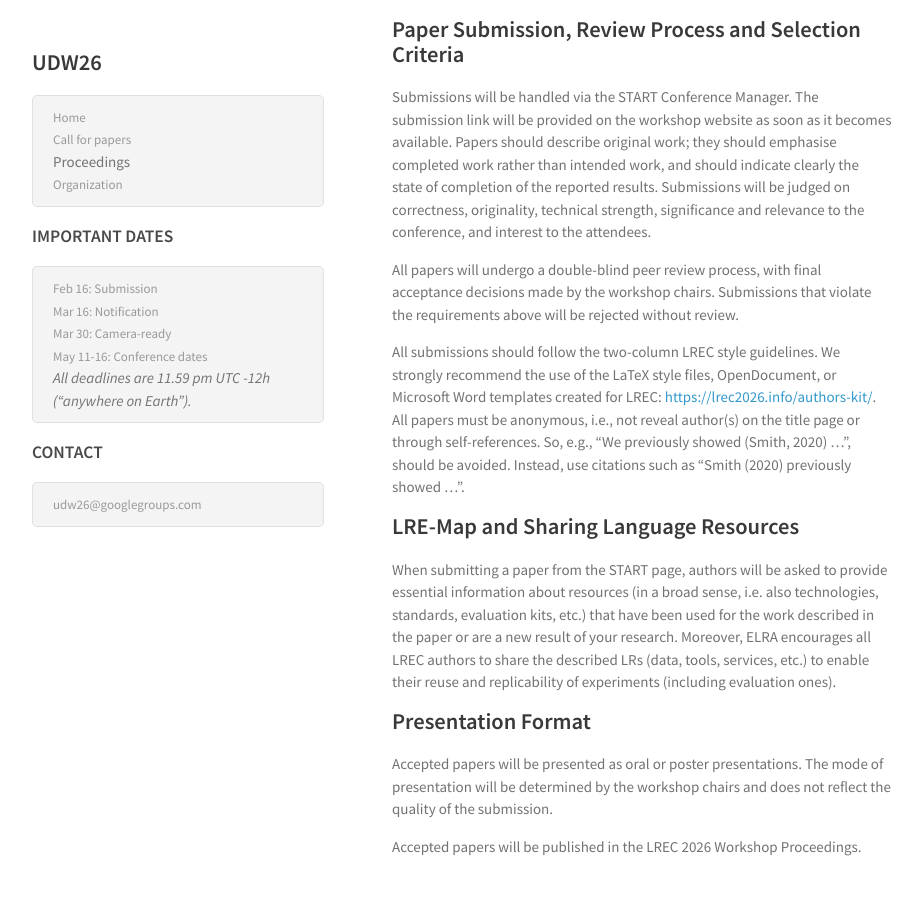
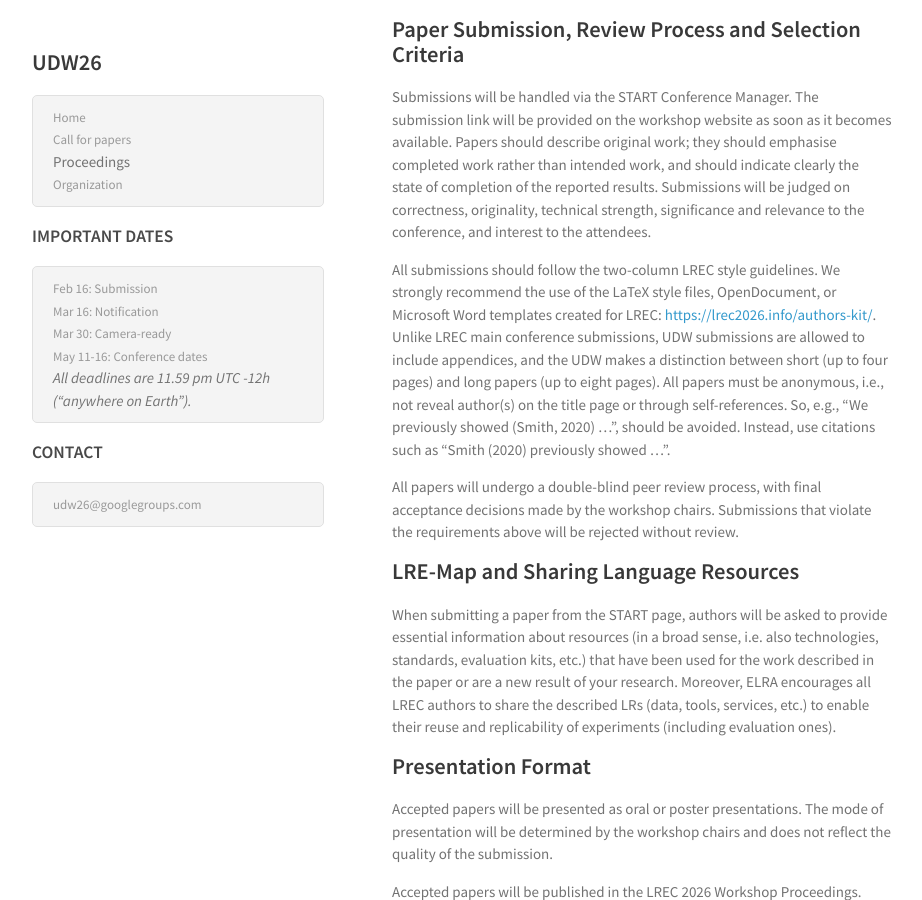
Before and after one commit to UniversalDependencies/udw26, a Jekyll site: the page built from cfp.md, in a window 1280 px wide and 900 px high, scrolled down 1173 px. Shown: the whole window, without its empty margins (178-1100 px from the left). Built offline with Jekyll 4.4.1, drawn with Linux system fonts in a browser that asks for light colours; our own code applies the rules of GitHub Pages for plain Markdown files.

Commit message:
CfP: minor revision.

```diff
--- a/cfp.md
+++ b/cfp.md
@@ -66,18 +66,20 @@ Submissions will be judged on correctness, originality, technical
 strength, significance and relevance to the conference, and interest
 to the attendees.
 
+All submissions should follow the two-column LREC style guidelines. We
+strongly recommend the use of the LaTeX style files, OpenDocument, or
+Microsoft Word templates created for LREC:
+<https://lrec2026.info/authors-kit/>. Unlike LREC main conference
+submissions, UDW submissions are allowed to include appendices, and
+the UDW makes a distinction between short (up to four pages) and long
+papers (up to eight pages). All papers must be anonymous, i.e., not
+reveal author(s) on the title page or through self-references. So,
+e.g., “We previously showed (Smith, 2020) …”, should be avoided.
+Instead, use citations such as “Smith (2020) previously showed …”.
+
 All papers will undergo a double-blind peer review process, with final
 acceptance decisions made by the workshop chairs. Submissions
 that violate the requirements above will be rejected without review.
-
-All submissions should follow the two-column LREC style guidelines. We
-strongly recommend the use of the LaTeX style files, OpenDocument, or
-Microsoft Word templates created for LREC:
-<https://lrec2026.info/authors-kit/>. All papers must be
-anonymous, i.e., not reveal author(s) on the title page or through
-self-references. So, e.g., “We previously showed (Smith, 2020) …”,
-should be avoided. Instead, use citations such as “Smith (2020)
-previously showed …”.
 
 ## LRE-Map and Sharing Language Resources
 
```
